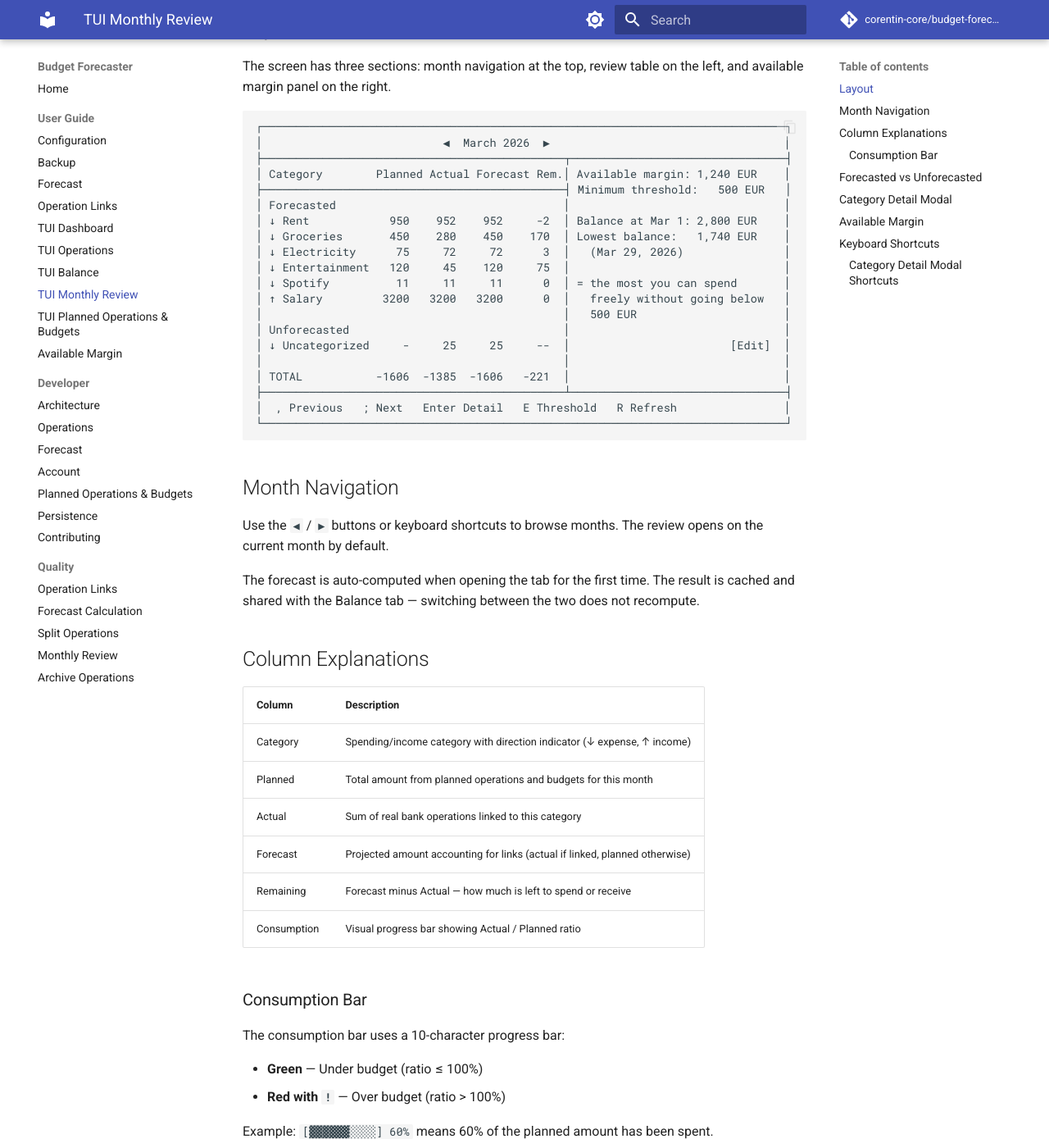
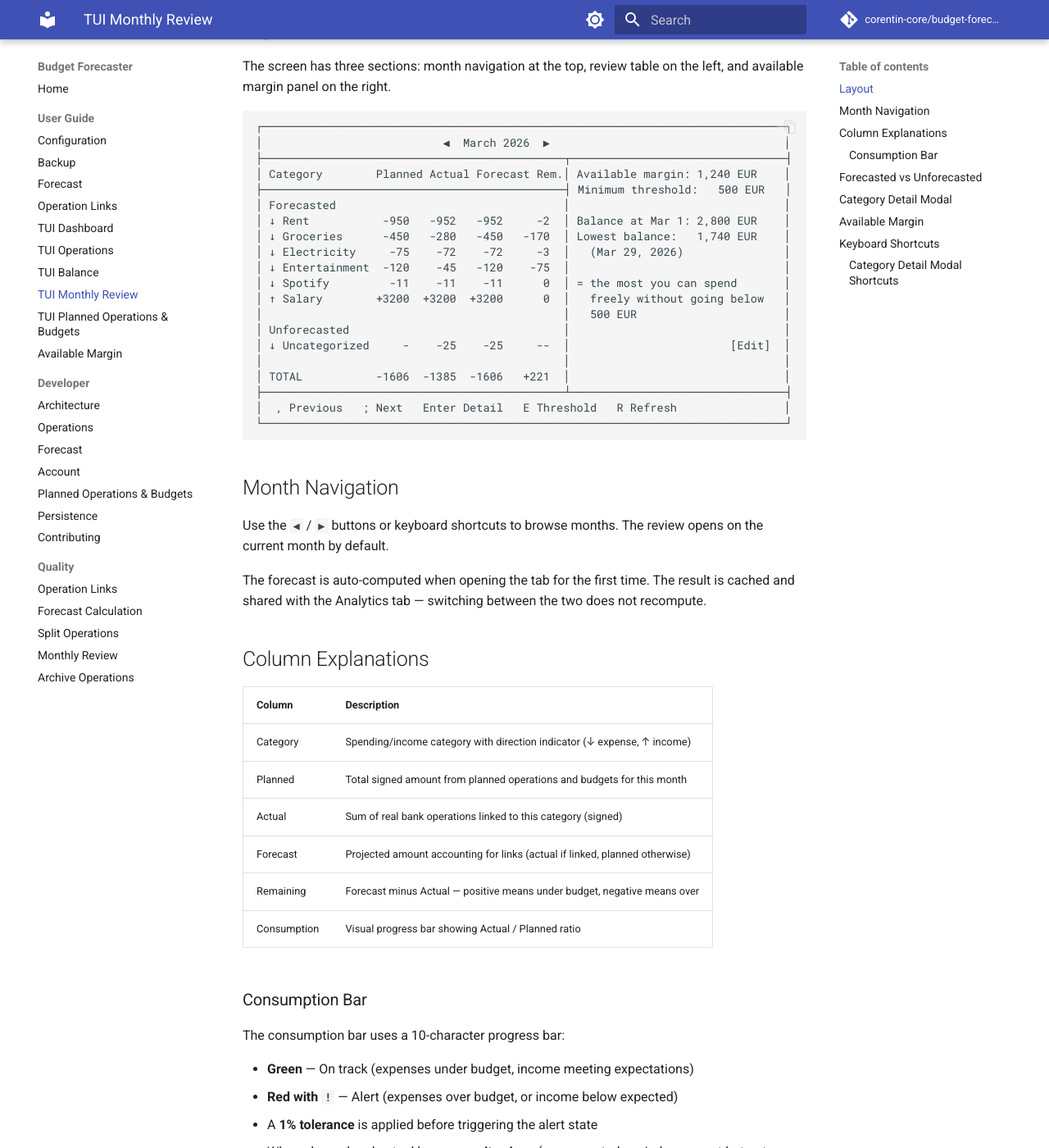
Before and after one commit to corentin-core/budget-forecaster, an MkDocs documentation site: the page built from docs/user/tui-review.md, in a window 1280 px wide and 1400 px high, scrolled down 254 px. Shown: the whole window at 82% size. Built offline with MkDocs 1.6.1 and Material for MkDocs 9.7.7, drawn with Linux system fonts in a browser that asks for light colours; comment, search, counter and statistics services are not loaded; some of the changed text lies outside the part shown.

Commit message:
docs: update TUI documentation for analytics and layout changes
Replace tui-balance.md with tui-analytics.md covering both balance
evolution and expense breakdown. Update review docs for signed amounts.
Simplify dashboard docs after operations table removal.

```diff
--- a/docs/user/tui-review.md
+++ b/docs/user/tui-review.md
@@ -15,17 +15,17 @@ and available margin panel on the right.
 │ Category        Planned Actual Forecast Rem.│ Available margin: 1,240 EUR    │
 ├─────────────────────────────────────────────┤ Minimum threshold:   500 EUR   │
 │ Forecasted                                  │                                │
-│ ↓ Rent            950    952    952     -2  │ Balance at Mar 1: 2,800 EUR    │
-│ ↓ Groceries       450    280    450    170  │ Lowest balance:   1,740 EUR    │
-│ ↓ Electricity      75     72     72      3  │   (Mar 29, 2026)               │
-│ ↓ Entertainment   120     45    120     75  │                                │
-│ ↓ Spotify          11     11     11      0  │ = the most you can spend       │
-│ ↑ Salary         3200   3200   3200      0  │   freely without going below   │
+│ ↓ Rent           -950   -952   -952     -2  │ Balance at Mar 1: 2,800 EUR    │
+│ ↓ Groceries      -450   -280   -450   -170  │ Lowest balance:   1,740 EUR    │
+│ ↓ Electricity     -75    -72    -72     -3  │   (Mar 29, 2026)               │
+│ ↓ Entertainment  -120    -45   -120    -75  │                                │
+│ ↓ Spotify         -11    -11    -11      0  │ = the most you can spend       │
+│ ↑ Salary        +3200  +3200  +3200      0  │   freely without going below   │
 │                                             │   500 EUR                      │
 │ Unforecasted                                │                                │
-│ ↓ Uncategorized     -     25     25     --  │                        [Edit]  │
+│ ↓ Uncategorized     -    -25    -25     --  │                        [Edit]  │
 │                                             │                                │
-│ TOTAL           -1606  -1385  -1606   -221  │                                │
+│ TOTAL           -1606  -1385  -1606   +221  │                                │
 ├─────────────────────────────────────────────┴────────────────────────────────┤
 │  , Previous   ; Next   Enter Detail   E Threshold   R Refresh                │
 └──────────────────────────────────────────────────────────────────────────────┘
@@ -37,25 +37,28 @@ Use the `◀` / `▶` buttons or keyboard shortcuts to browse months. The review
 the current month by default.
 
 The forecast is auto-computed when opening the tab for the first time. The result is
-cached and shared with the Balance tab — switching between the two does not recompute.
+cached and shared with the Analytics tab — switching between the two does not recompute.
 
 ## Column Explanations
 
 | Column      | Description                                                                 |
 | ----------- | --------------------------------------------------------------------------- |
 | Category    | Spending/income category with direction indicator (↓ expense, ↑ income)     |
-| Planned     | Total amount from planned operations and budgets for this month             |
-| Actual      | Sum of real bank operations linked to this category                         |
+| Planned     | Total signed amount from planned operations and budgets for this month      |
+| Actual      | Sum of real bank operations linked to this category (signed)                |
 | Forecast    | Projected amount accounting for links (actual if linked, planned otherwise) |
-| Remaining   | Forecast minus Actual — how much is left to spend or receive                |
+| Remaining   | Forecast minus Actual — positive means under budget, negative means over    |
 | Consumption | Visual progress bar showing Actual / Planned ratio                          |
 
 ### Consumption Bar
 
 The consumption bar uses a 10-character progress bar:
 
-- **Green** — Under budget (ratio ≤ 100%)
-- **Red with `!`** — Over budget (ratio > 100%)
+- **Green** — On track (expenses under budget, income meeting expectations)
+- **Red with `!`** — Alert (expenses over budget, or income below expected)
+- A **1% tolerance** is applied before triggering the alert state
+- When planned and actual have **opposite signs** (e.g. expected a reimbursement but got
+  an expense), the bar is always red
 
 Example: `[▓▓▓▓▓▓░░░░] 60%` means 60% of the planned amount has been spent.
 
@@ -101,7 +104,7 @@ and attributed operations for the selected category.
 │ ────────────────────────────────────────────────────────────────────────── │
 │ Total actual                                              -230.20 EUR      │
 │                                                                            │
-│ Planned: 450 EUR / Actual: 230 EUR / Forecast: 450 EUR / Remaining: 220    │
+│ Planned: -450 EUR / Actual: -230 EUR / Forecast: -450 EUR / Remaining: -220 │
 │                                                                            │
 │                                                                  [Close]   │
 └────────────────────────────────────────────────────────────────────────────┘
```
Also changed, not shown: docs/user/tui-analytics.md (added, +102 -0 lines), docs/user/tui-balance.md (deleted, +0 -61 lines), docs/user/tui-dashboard.md (+9 -35 lines).
